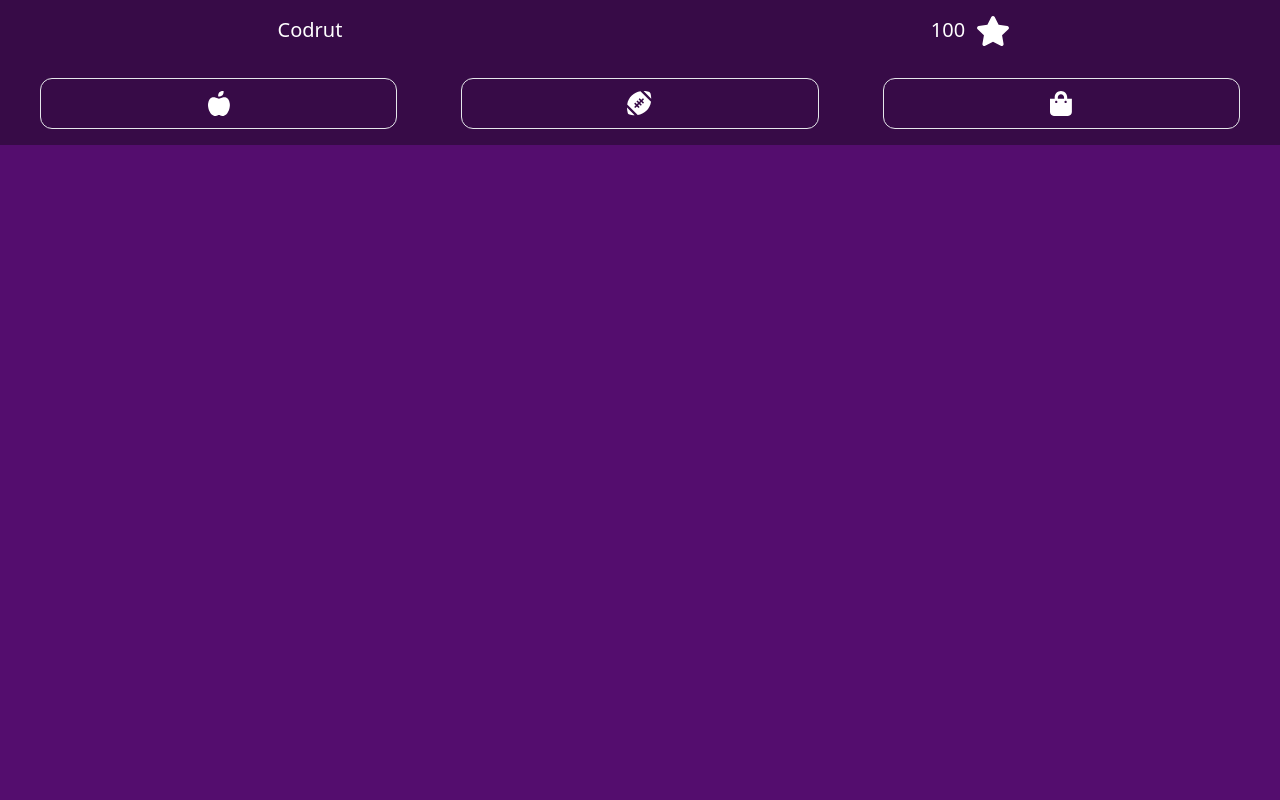
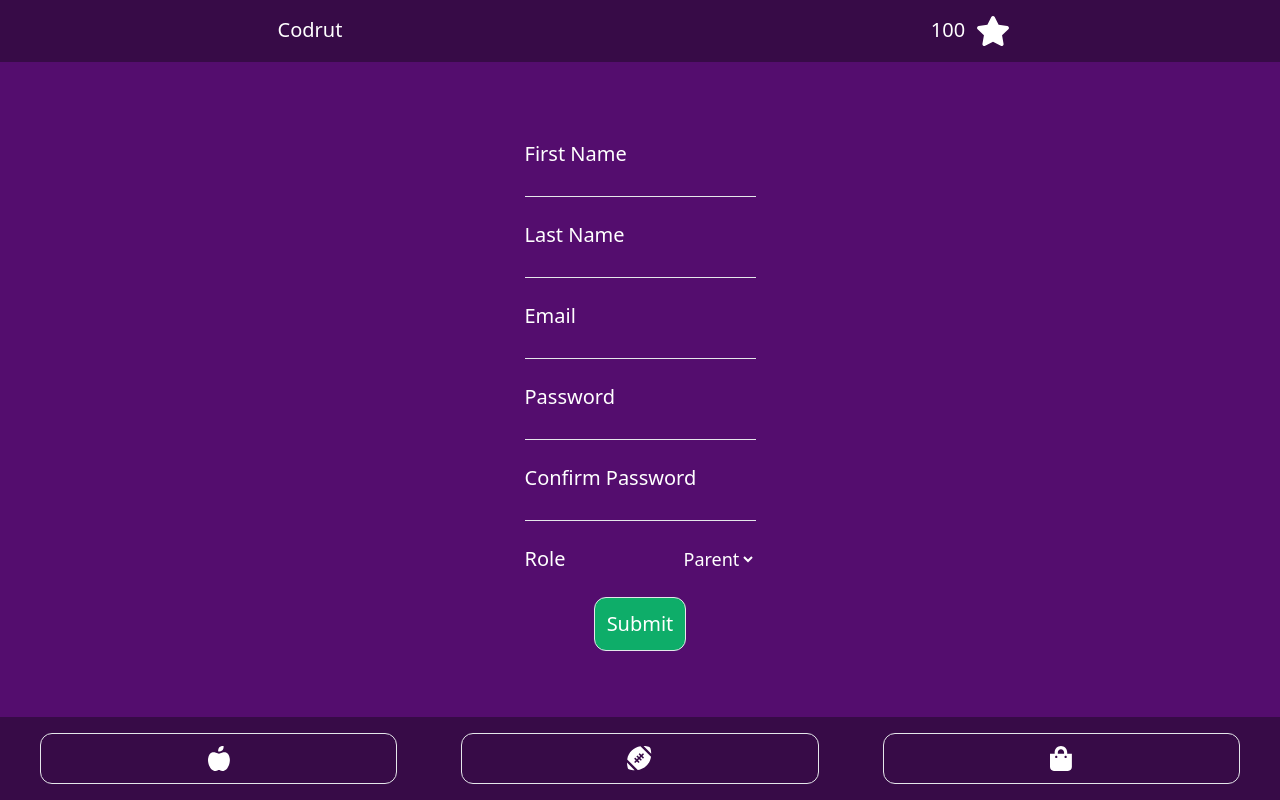
Before and after one commit to silbogdan/kido, a React (Create React App) app in the folder client/: page /register in a window 1280 px wide. Before the commit this address had no page. Built offline with nearby package versions, Linux system fonts and the light colour scheme.

Commit message:
Add register page

```diff
--- a/client/src/App.js
+++ b/client/src/App.js
@@ -5,6 +5,8 @@ import SportScreen from './Screens/SportScreen';
 import ShopScreen from './Screens/ShopScreen';
 import FoodScreen from './Screens/FoodScreen';
 import HomeScreen from './Screens/HomeScreen';
+import LoginScreen from './Screens/LoginScreen';
+import RegisterScreen from './Screens/RegisterScreen';
 
 function App() {
 	return (
@@ -13,7 +15,8 @@ function App() {
 				<Header />
 				<Routes>
 					<Route exact path="/" element={<HomeScreen />} />
-
+					<Route exact path="/login" element={<LoginScreen />} />
+					<Route exact path="/register" element={<RegisterScreen />} />
 					<Route exact path="/food" element={<FoodScreen />} />
 					<Route exact path="/sport" element={<SportScreen />} />
 					<Route exact path="/shop" element={<ShopScreen />} />
--- a/client/src/Screens/HomeScreen.js
+++ b/client/src/Screens/HomeScreen.js
@@ -1,20 +1,23 @@
 import React from 'react';
+import { Link } from 'react-router-dom';
 
 const HomeScreen = () => {
 	return (
-		<div className="flex flex-col h-screen justify-center items-center gap-4">
+		<div className="flex h-screen justify-center items-center gap-4">
+			<div className="flex flex-col">
 				<Link
 					to="/login"
-				className="text-white text-center text-xl py-4 px-10 my-1 border rounded-xl"
+					className="bg-darkGreen text-white text-center text-xl py-4 px-10 my-1 border rounded-xl"
 				>
 					Login
 				</Link>
 				<Link
 					to="/register"
-				className="text-white text-center text-xl py-4 px-10 my-1 border rounded-xl"
+					className="bg-orange text-white text-center text-xl py-4 px-10 my-1 border rounded-xl"
 				>
 					Register
 				</Link>
+			</div>
 		</div>
 	);
 };
--- a/client/src/Screens/LoginScreen.js
+++ b/client/src/Screens/LoginScreen.js
@@ -1,7 +1,13 @@
 import React from 'react';
 
+//firt last email rol
+
 const LoginScreen = () => {
-	return <div>login</div>;
+	return (
+		<div className="flex flex-col flex-grow justify-center items-center">
+			login
+		</div>
+	);
 };
 
 export default LoginScreen;
--- a/client/src/Screens/RegisterScreen.js
+++ b/client/src/Screens/RegisterScreen.js
@@ -1,7 +1,89 @@
-import React from 'react';
+import React, { useState } from 'react';
 
 const RegisterScreen = () => {
-	return <div>register</div>;
+	const [firstName, setFirstName] = useState('');
+	const [lastName, setLastName] = useState('');
+	const [email, setEmail] = useState('');
+	const [password, setPassword] = useState('');
+	const [confirmPassword, setConfirmPassword] = useState('');
+
+	return (
+		<div className="flex flex-col gap-3 flex-grow justify-center items-center">
+			<div>
+				<div className="flex flex-col py-3 gap-1">
+					<label htmlFor="" className="text-white text-xl">
+						First Name
+					</label>
+					<input
+						onChange={(e) => setFirstName(e.target.value)}
+						type="text"
+						className="text-white bg-transparent border-b"
+					/>
+				</div>
+
+				<div className="flex flex-col py-3 gap-1">
+					<label htmlFor="" className="text-white text-xl">
+						Last Name
+					</label>
+					<input
+						onChange={(e) => setLastName(e.target.value)}
+						type="text"
+						className="text-white bg-transparent border-b"
+					/>
+				</div>
+
+				<div className="flex flex-col py-3 gap-1">
+					<label htmlFor="" className="text-white text-xl">
+						Email
+					</label>
+					<input
+						onChange={(e) => setEmail(e.target.value)}
+						type="text"
+						className="text-white bg-transparent border-b"
+					/>
+				</div>
+
+				<div className="flex flex-col py-3 gap-1">
+					<label htmlFor="" className="text-white text-xl">
+						Password
+					</label>
+					<input
+						onChange={(e) => setPassword(e.target.value)}
+						type="password"
+						className="text-white bg-transparent border-b"
+					/>
+				</div>
+
+				<div className="flex flex-col py-3 gap-1">
+					<label htmlFor="" className="text-white text-xl">
+						Confirm Password
+					</label>
+					<input
+						onChange={(e) => setConfirmPassword(e.target.value)}
+						type="password"
+						className="text-white bg-transparent border-b"
+					/>
+				</div>
+
+				<div className="flex py-3 justify-between">
+					<label className="text-xl text-white" htmlFor="">
+						Role
+					</label>
+					<select
+						className="text-white text-lg bg-transparent"
+						name="role"
+						id=""
+					>
+						<option value="parent">Parent</option>
+						<option value="child">Child</option>
+					</select>
+				</div>
+			</div>
+			<div className="bg-darkGreen p-3 text-white text-xl border rounded-xl">
+				Submit
+			</div>
+		</div>
+	);
 };
 
 export default RegisterScreen;
```
Lines whose indentation alone changed are shown as unchanged.
